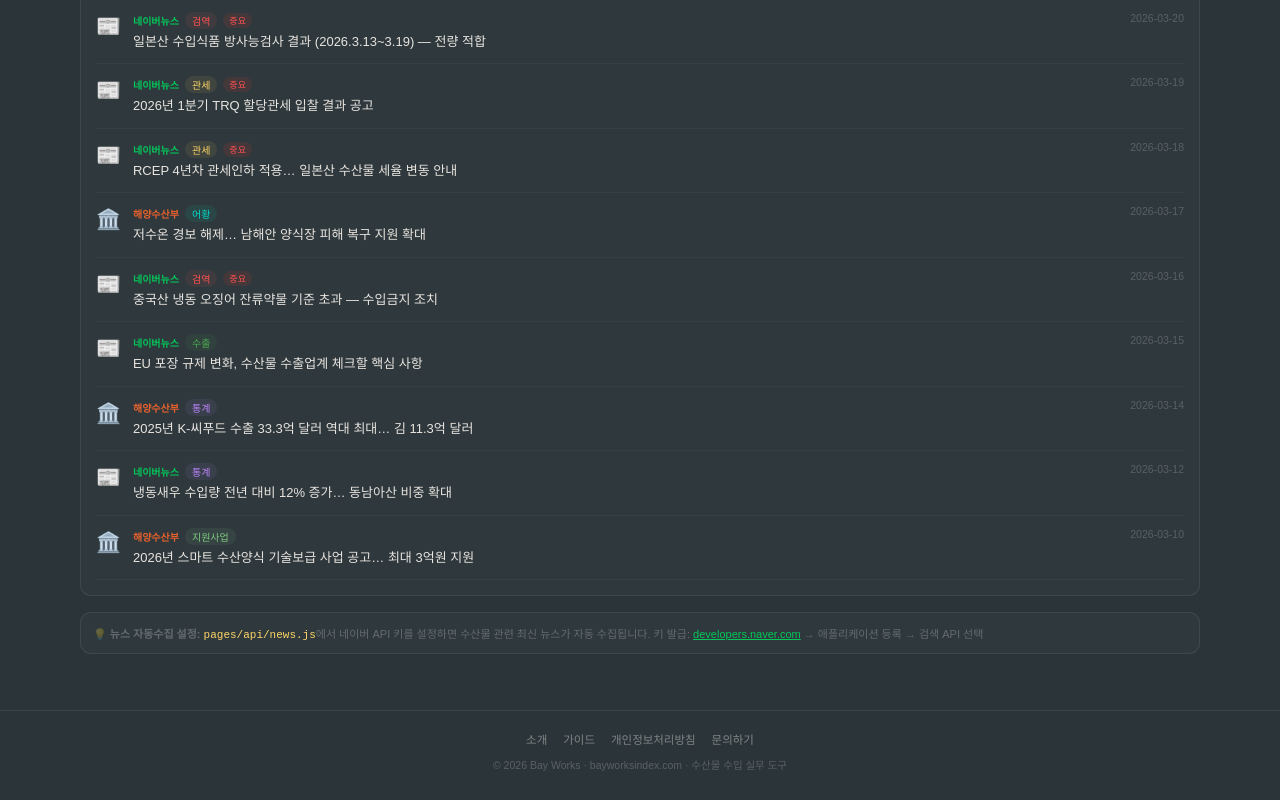
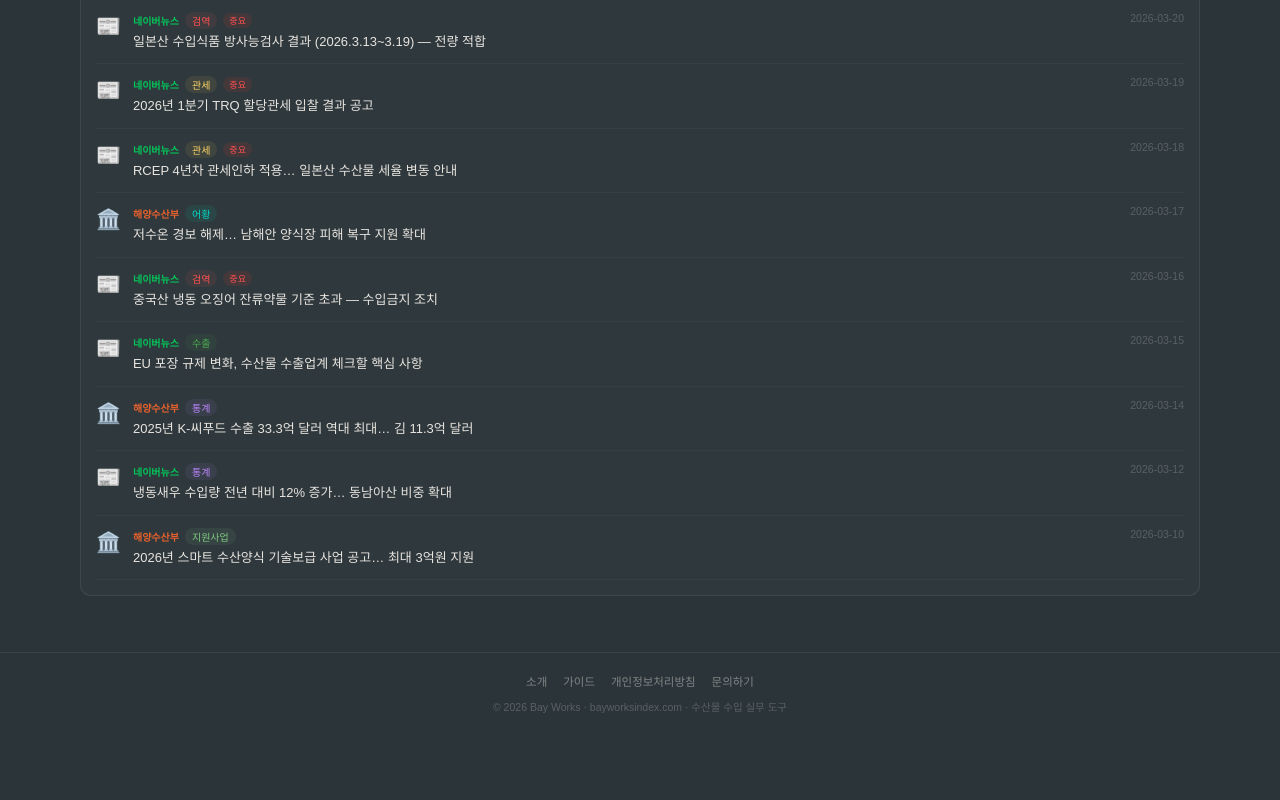
Before and after one commit to urasawa89-boop/forexflow, a Next.js app: page /news in a window 1280 px wide. Shown: the part 742-1542 px from the top of the page. After the commit the page ends 1484 px from the top, so only its background shows below. Built offline with nearby package versions, Linux system fonts and the light colour scheme; no server answers; a web font is replaced by a local one.

Commit message:
Update news.js

```diff
--- a/pages/news.js
+++ b/pages/news.js
@@ -160,11 +160,7 @@ export default function NewsPage() {
         {!loading && filtered.length === 0 && <div style={{ textAlign: "center", padding: 30, color: "rgba(255,255,255,0.2)" }}>조건에 맞는 뉴스가 없습니다.</div>}
       </div>
 
-      {/* API 상태 안내 */}
-      <div style={{ ...S.c, marginTop: 16, padding: 12, fontSize: 11, color: "rgba(255,255,255,0.25)" }}>
-        💡 <strong>뉴스 자동수집 설정:</strong> <code style={{ color: "#ffd666" }}>pages/api/news.js</code>에서 네이버 API 키를 설정하면 수산물 관련 최신 뉴스가 자동 수집됩니다.
-        키 발급: <a href="https://developers.naver.com" target="_blank" rel="noopener noreferrer" style={{ color: "#03C75A" }}>developers.naver.com</a> → 애플리케이션 등록 → 검색 API 선택
-      </div>
+
     </main>
   </div>
 }
```
